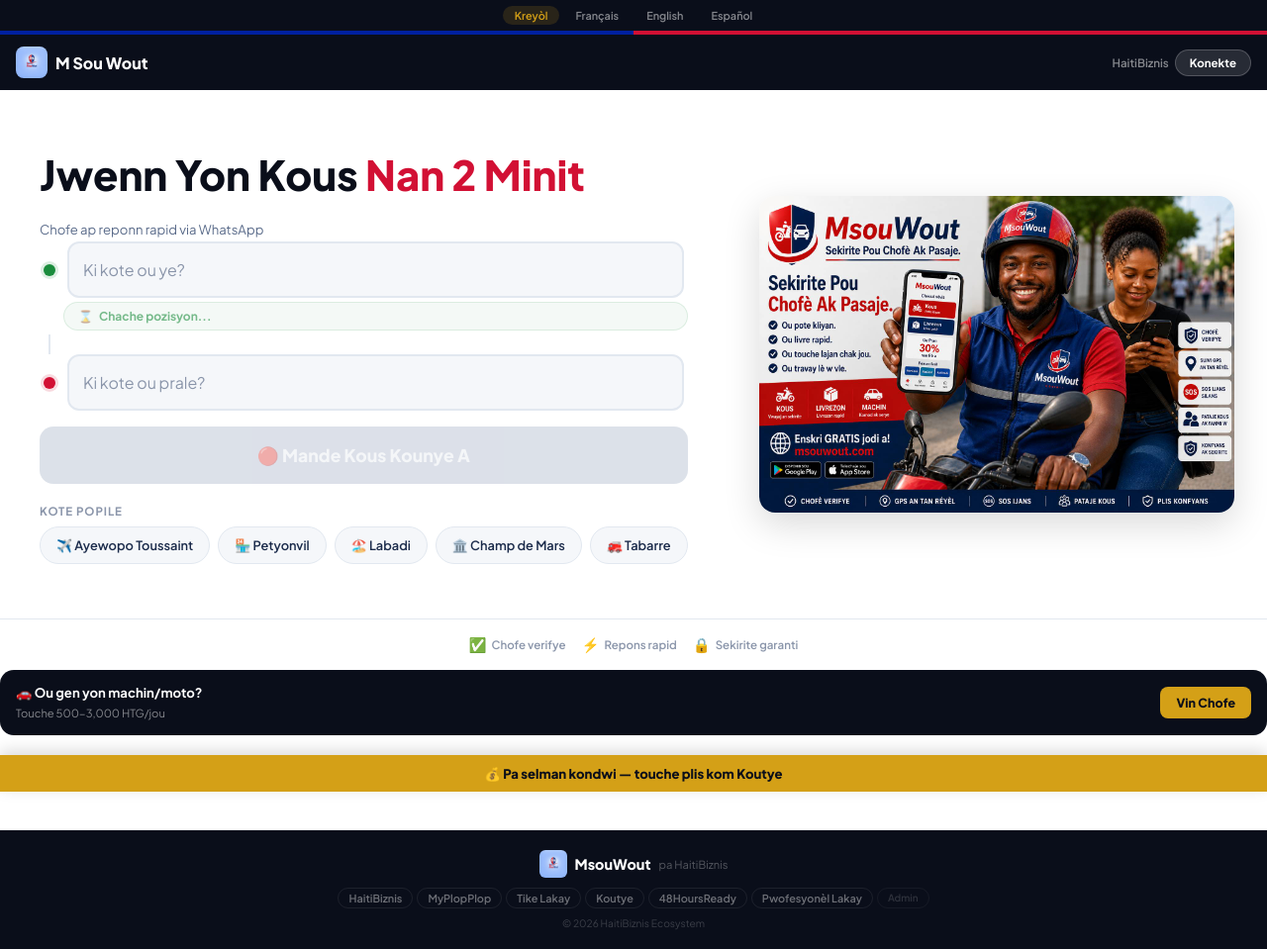
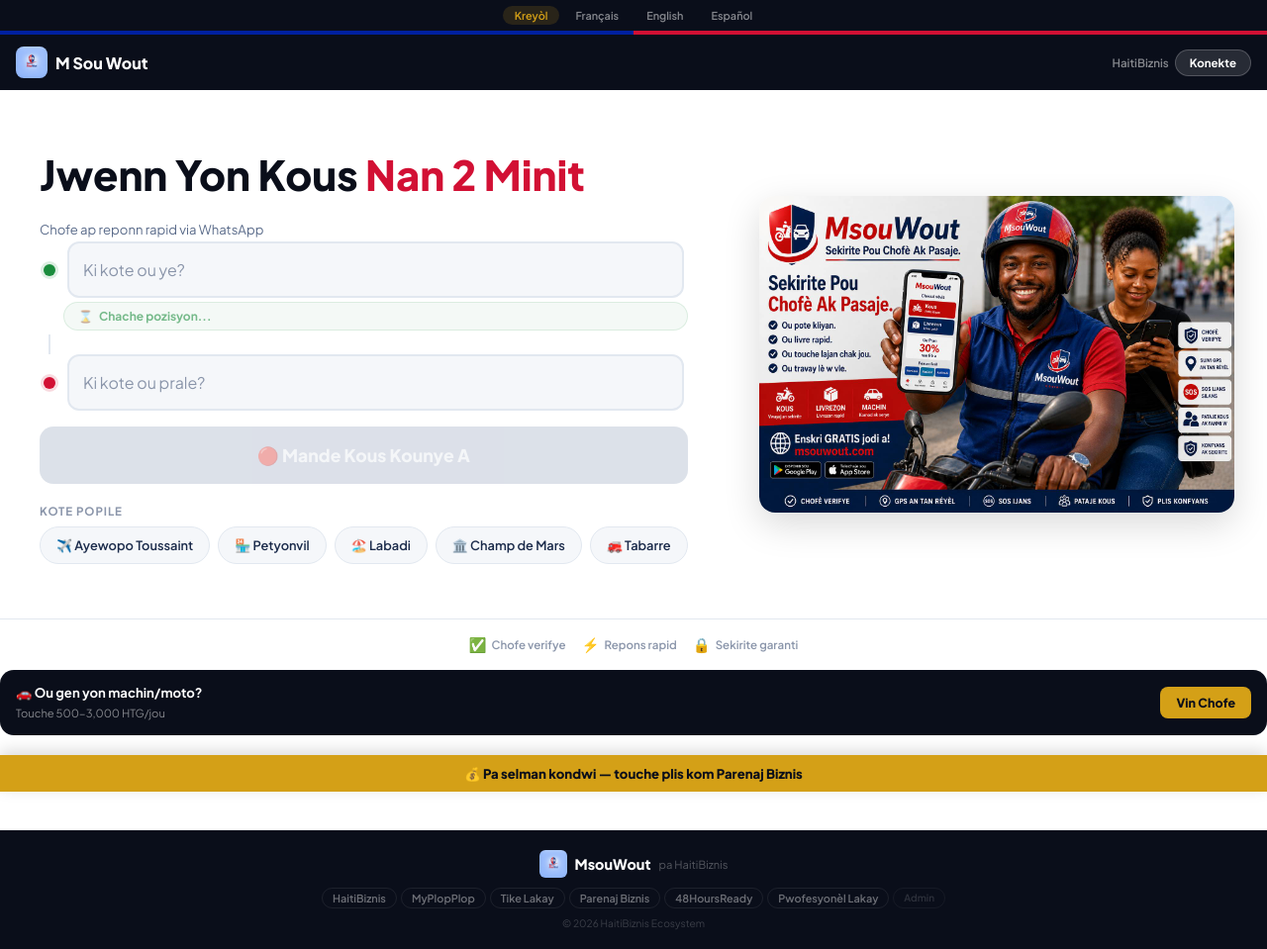
Before and after one commit to anirudhatalmale6-alt/msouwout, a plain HTML site: page index.html in a window 1280 px wide. Shown: the whole page at 99% size. Drawn offline with Linux system fonts and the light colour scheme; no server answers.

Commit message:
Rename Koutye to Parenaj Biznis in display text

```diff
--- a/index.html
+++ b/index.html
@@ -566,7 +566,7 @@
     <a href="https://haitibiznis.com" style="color:rgba(255,255,255,.4);font-size:.68rem;font-weight:600;padding:3px 10px;border-radius:100px;border:1px solid rgba(255,255,255,.08)">HaitiBiznis</a>
     <a href="https://myplopplop.com" style="color:rgba(255,255,255,.4);font-size:.68rem;font-weight:600;padding:3px 10px;border-radius:100px;border:1px solid rgba(255,255,255,.08)">MyPlopPlop</a>
     <a href="https://haitibiznis.com/events.html" style="color:rgba(255,255,255,.4);font-size:.68rem;font-weight:600;padding:3px 10px;border-radius:100px;border:1px solid rgba(255,255,255,.08)">Tike Lakay</a>
-    <a href="https://haitibiznis.com/koutye.html" style="color:rgba(255,255,255,.4);font-size:.68rem;font-weight:600;padding:3px 10px;border-radius:100px;border:1px solid rgba(255,255,255,.08)">Koutye</a>
+    <a href="https://haitibiznis.com/koutye.html" style="color:rgba(255,255,255,.4);font-size:.68rem;font-weight:600;padding:3px 10px;border-radius:100px;border:1px solid rgba(255,255,255,.08)">Parenaj Biznis</a>
     <a href="https://48hoursready.com" style="color:rgba(255,255,255,.4);font-size:.68rem;font-weight:600;padding:3px 10px;border-radius:100px;border:1px solid rgba(255,255,255,.08)">48HoursReady</a>
     <a href="https://haitibiznis.com/prolakay.html" style="color:rgba(255,255,255,.4);font-size:.68rem;font-weight:600;padding:3px 10px;border-radius:100px;border:1px solid rgba(255,255,255,.08)">Pwofesyonèl Lakay</a>
     <a href="https://haitibiznis.com/ecosystem-admin.html" style="color:rgba(255,255,255,.15);font-size:.62rem;font-weight:600;padding:3px 10px;border-radius:100px;border:1px solid rgba(255,255,255,.05)">Admin</a>
@@ -576,7 +576,7 @@
 
 <!-- KOUTYE STICKY BAR -->
 <div style="position:fixed;bottom:0;left:0;right:0;z-index:999;background:var(--gold);padding:10px 16px;text-align:center;box-shadow:0 -4px 16px rgba(0,0,0,.15)">
-  <a href="https://haitibiznis.com/koutye.html" style="color:var(--dark);font-weight:800;font-size:.82rem;display:flex;align-items:center;justify-content:center;gap:6px" data-i18n="koutye_bar">&#128176; Pa selman kondwi — touche plis kom Koutye</a>
+  <a href="https://haitibiznis.com/koutye.html" style="color:var(--dark);font-weight:800;font-size:.82rem;display:flex;align-items:center;justify-content:center;gap:6px" data-i18n="koutye_bar">&#128176; Pa selman kondwi — touche plis kom Parenaj Biznis</a>
 </div>
 
 <script>
@@ -631,7 +631,7 @@
     new_ride:'Mande yon lot kous',
     track_ride:'Swiv Kous Ou an Direk',
     footer_by:'pa HaitiBiznis',
-    koutye_bar:'&#128176; Pa selman kondwi — touche plis kom Koutye',
+    koutye_bar:'&#128176; Pa selman kondwi — touche plis kom Parenaj Biznis',
     gps_searching:'Chache pozisyon...',
     gps_unavail:'GPS pa disponib',
     gps_found:'Pozisyon jwenn!',
```
Also changed, not shown: security.html (+1 -1 lines).
